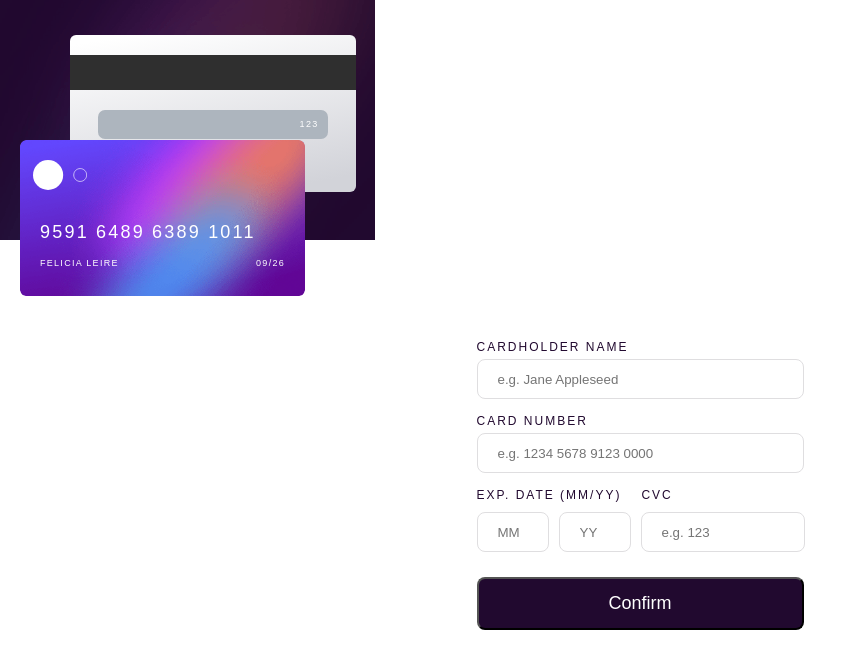
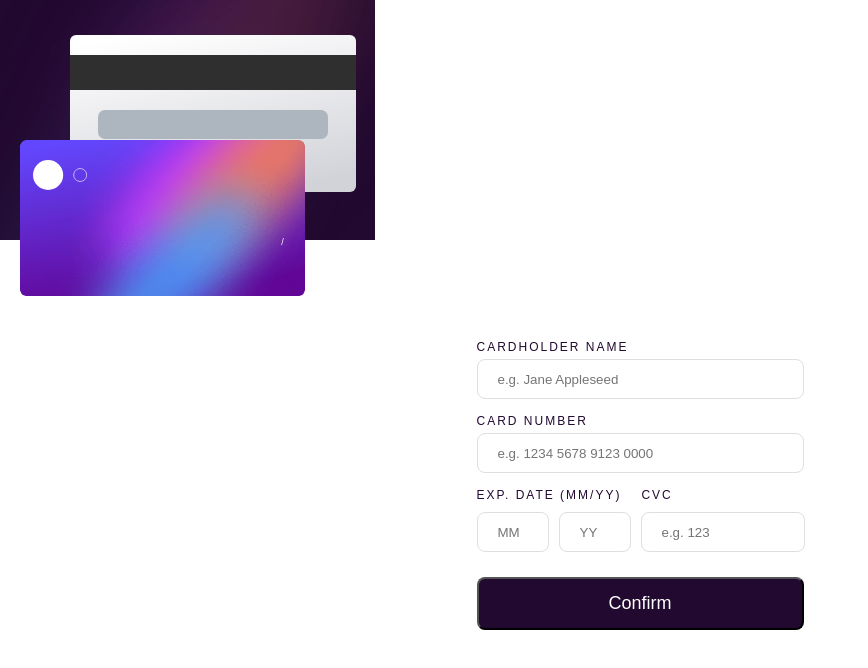
Before and after one commit to marriamdd/interactive-card-details-form, a React (Vite) app: page / in a window 1280 px wide. Shown: the top 668 px of the page, without its empty margins (0-868 px from the left). Built offline with nearby package versions, Linux system fonts and the light colour scheme.

Commit message:
took userinfo state to app.jsx and prop it in to header and formcontainer make header feeds dinamic depend on inputs

```diff
--- a/src/App.tsx
+++ b/src/App.tsx
@@ -1,13 +1,31 @@
 import FormContent from "./components/FormContent";
 import Header from "./components/Header";
 import GlobalStyles from "./globalStyles/GlobalStyles";
+import { useState } from "react";
+function App() {
+  interface IUserInfo {
+    userName: string;
+    cardNumber: string;
+    mm: string;
+    yy: string;
+    cvc: string;
+  }
+  const [userInformation, setUserInformation] = useState<IUserInfo>({
+    userName: "",
+    cardNumber: "",
+    mm: "",
+    yy: "",
+    cvc: "",
+  });
 
-function App() {
   return (
     <>
       <GlobalStyles />
-      <Header />
-      <FormContent />
+      <Header userInformation={userInformation} />
+      <FormContent
+        userInformation={userInformation}
+        setUserInformation={setUserInformation}
+      />
     </>
   );
 }
--- a/src/components/FormContent.tsx
+++ b/src/components/FormContent.tsx
@@ -1,7 +1,5 @@
 import styled from "styled-components";
 import { ChangeEvent, FormEvent, useState } from "react";
-
-export default function FormContent() {
 interface IUserInfo {
   userName: string;
   cardNumber: string;
@@ -9,13 +7,13 @@ export default function FormContent() {
   yy: string;
   cvc: string;
 }
-  const [userInformation, setUserInformation] = useState<IUserInfo>({
-    userName: "",
-    cardNumber: "",
-    mm: "",
-    yy: "",
-    cvc: "",
-  });
+export default function FormContent({
+  userInformation,
+  setUserInformation,
+}: {
+  userInformation: IUserInfo;
+  setUserInformation: (information: IUserInfo) => void;
+}) {
   interface IErrorState {
     [key: string]: {
       error: boolean;
@@ -104,6 +102,18 @@ export default function FormContent() {
       }
     }
 
+    if (name == "mm" || name == "yy") {
+      let income = value.replace(/\s/g, "");
+      if (income.length === 3) {
+        return;
+      }
+    }
+    if (name == "cvc") {
+      let income = value.replace(/\s/g, "");
+      if (income.length === 4) {
+        return;
+      }
+    }
     setUserInformation({ ...userInformation, [name]: value });
   };
 
--- a/src/components/Header.tsx
+++ b/src/components/Header.tsx
@@ -1,21 +1,31 @@
 import styled from "styled-components";
-
-export default function Header() {
+interface IUserInfo {
+  userName: string;
+  cardNumber: string;
+  mm: string;
+  yy: string;
+  cvc: string;
+}
+export default function Header({
+  userInformation,
+}: {
+  userInformation: IUserInfo;
+}) {
   return (
     <HeaderContainer>
       <BackOfCard>
         <div className="blackRectangle"></div>
         <div className="greyRectangle">
-          <p>123</p>
+          <p>{userInformation.cvc}</p>
         </div>
       </BackOfCard>
       <FrontOfCard>
         <img src="public/images/card-logo.svg" alt="card-logo" />
         <div>
-          <h2>9591 6489 6389 1011</h2>
+          <h2>{userInformation.cardNumber}</h2>
           <div>
-            <span>felicia leire</span>
-            <span>09/26</span>
+            <span>{userInformation.userName}</span>
+            <span>{`${userInformation.mm} / ${userInformation.yy}`}</span>
           </div>
         </div>
       </FrontOfCard>
```
Lines whose indentation alone changed are shown as unchanged.
